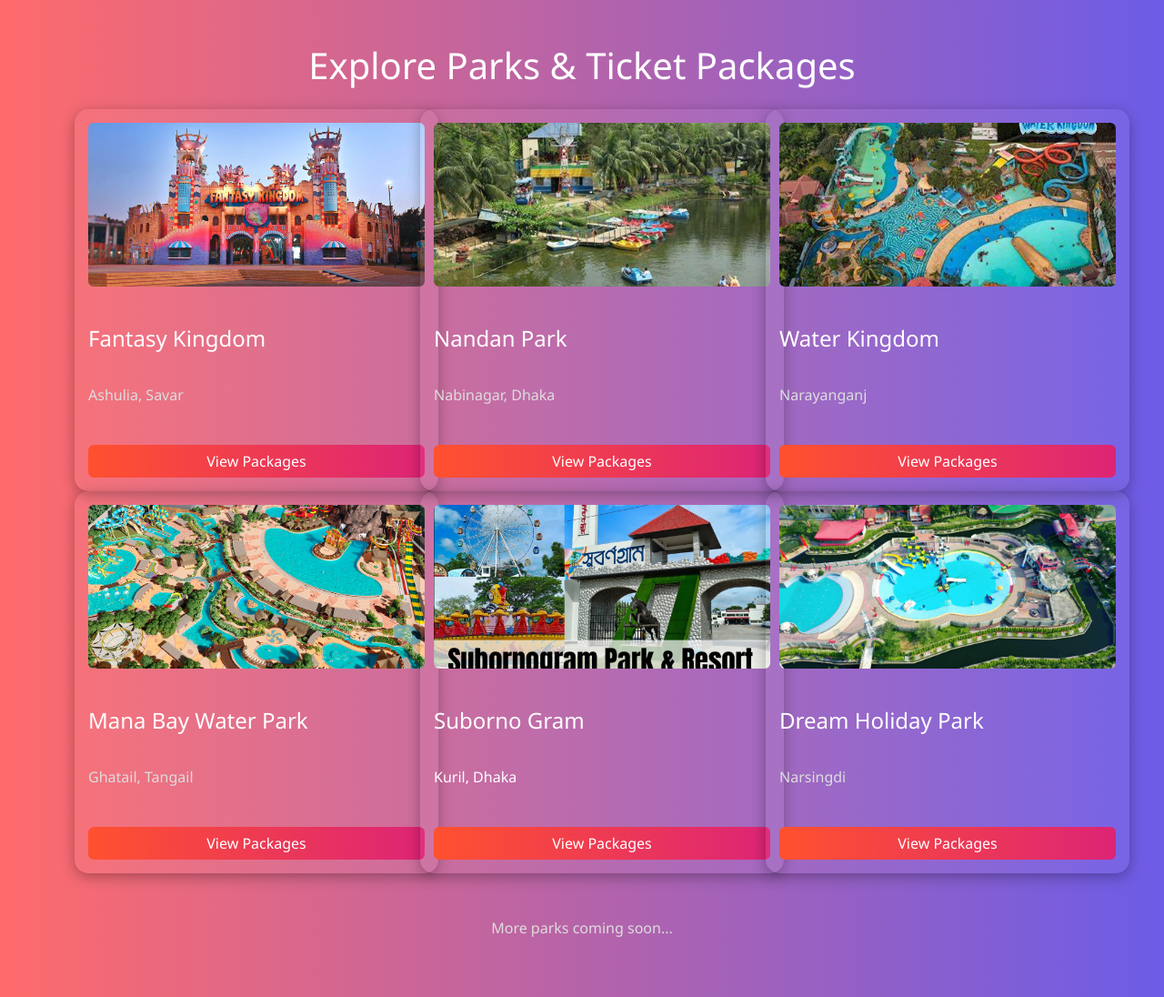
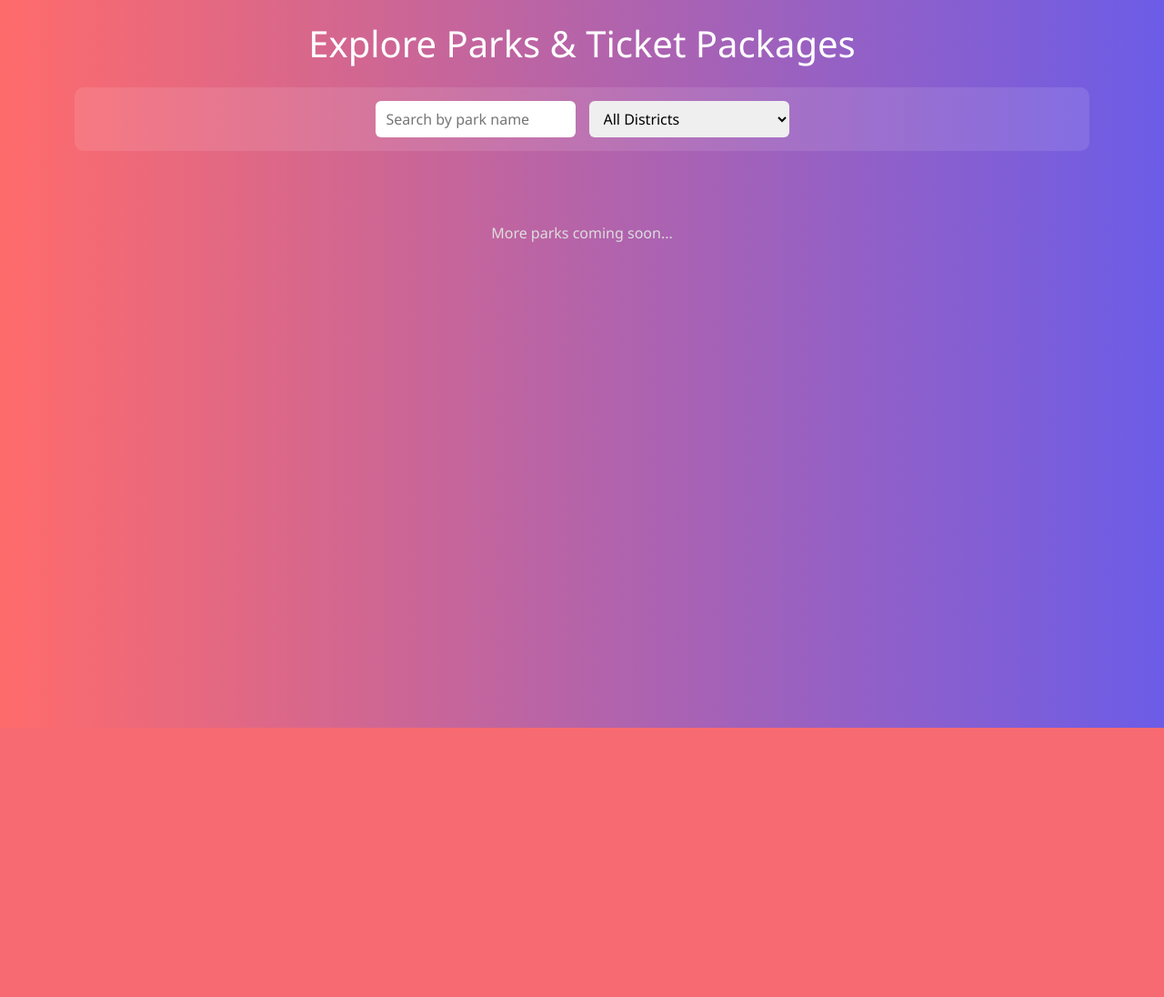
Before and after one commit to Muhtasim-Masum-Hasnayen/Ticket_Management_System, a PHP site: page /Parks.php in a window 1280 px wide. Shown: the whole page at 91% size. After the commit the page ends 800 px from the top, so only its background shows below. Run offline with PHP 8.4, Linux system fonts and the light colour scheme; data that the repository does not hold is empty.

Commit message:
5th Commit

```diff
--- a/Parks.php
+++ b/Parks.php
@@ -1,9 +1,16 @@
+<?php
+include 'db_connect.php';
+
+// Fetch all parks
+$stmt = $conn->query("SELECT * FROM parks ORDER BY name");
+$parks = $stmt->fetchAll();
+?>
+
 <!DOCTYPE html>
 <html lang="en">
-
 <head>
-  <meta charset="UTF-8">
-  <meta name="viewport" content="width=device-width, initial-scale=1.0">
+  <meta charset="UTF-8" />
+  <meta name="viewport" content="width=device-width, initial-scale=1" />
   <title>Parks - SmartTicket</title>
   <link href="https://cdn.jsdelivr.net/npm/bootstrap@5.3.0/dist/css/bootstrap.min.css" rel="stylesheet">
   <link href="https://cdn.jsdelivr.net/npm/bootstrap-icons@1.10.5/font/bootstrap-icons.css" rel="stylesheet">
@@ -13,29 +20,27 @@
       color: #fff;
       font-family: 'Segoe UI', sans-serif;
     }
-
     .park-card {
-      width: 400px;
-      height: 420px;
-      background: rgba(255, 255, 255, 0.05);
+      width: 100%;
+      max-width: 400px;
+      background: rgba(255,255,255,0.05);
       border-radius: 15px;
       padding: 15px;
-      box-shadow: 0 4px 15px rgba(0, 0, 0, 0.3);
+      box-shadow: 0 4px 15px rgba(0,0,0,0.3);
       transition: transform 0.3s ease;
       display: flex;
       flex-direction: column;
       justify-content: space-between;
+      margin-bottom: 30px;
     }
-
     .park-card:hover {
       transform: scale(1.02);
     }
-
     .package-card {
-      background-color: #111111;
+      background-color: #111;
       border-radius: 12px;
-      padding: 20px;
-      margin: 15px 0;
+      padding: 15px;
+      margin-bottom: 10px;
     }
     .park-card img {
       width: 100%;
@@ -43,231 +48,111 @@
       object-fit: cover;
       border-radius: 10px;
     }
-
-
     .btn-gradient {
       background: linear-gradient(to right, #ff512f, #dd2476);
       border: none;
       color: white;
     }
-
     .btn-gradient:hover {
       background: linear-gradient(to right, #dd2476, #ff512f);
     }
-
     .text-muted-light {
       color: #ddd;
     }
+    .filter-section {
+      background: rgba(255,255,255,0.1);
+      padding: 15px;
+      border-radius: 10px;
+      margin-bottom: 30px;
+      display: flex;
+      flex-wrap: wrap;
+      gap: 15px;
+      justify-content: center;
+    }
+    .filter-section input, .filter-section select {
+      padding: 8px 12px;
+      border-radius: 6px;
+      border: none;
+      width: 220px;
+    }
   </style>
 </head>
-
 <body>
-  <div class="container py-5">
+  <div class="container py-4">
     <h1 class="text-center mb-4">Explore Parks & Ticket Packages</h1>
 
-    <!-- Featured Parks -->
-    <div class="row">
-      <!-- Example Park Card -->
-      <div class="col-md-6 col-lg-4">
-        <div class="park-card">
-          <img src="Fantasy.jpg" class="img-fluid rounded mb-3" alt="Fantasy Kingdom">
-          <h4>Fantasy Kingdom</h4>
-          <p class="text-muted-light">Ashulia, Savar</p>
-          <button class="btn btn-gradient w-100" data-bs-toggle="collapse" data-bs-target="#fantasyPackages">View Packages</button>
+    <!-- Filter Section -->
+    <div class="filter-section">
+      <input type="text" id="searchInput" onkeyup="filterParks()" placeholder="Search by park name">
+      <select id="locationFilter" onchange="filterParks()">
+        <option value="">All Districts</option>
+        <?php
+        $districts = ["Bagerhat", "Bandarban", "Barguna", "Barisal", "Bhola", "Bogra", "Brahmanbaria", "Chandpur", "Chapai Nawabganj", "Chattogram", "Chuadanga", "Comilla", "Cox's Bazar", "Dhaka", "Dinajpur", "Faridpur", "Feni", "Gaibandha", "Gazipur", "Gopalganj", "Habiganj", "Jamalpur", "Jashore", "Jhalokathi", "Jhenaidah", "Joypurhat", "Khagrachari", "Khulna", "Kishoreganj", "Kurigram", "Kushtia", "Lakshmipur", "Lalmonirhat", "Madaripur", "Magura", "Manikganj", "Meherpur", "Moulvibazar", "Munshiganj", "Mymensingh", "Naogaon", "Narail", "Narayanganj", "Narsingdi", "Natore", "Netrokona", "Nilphamari", "Noakhali", "Pabna", "Panchagarh", "Patuakhali", "Pirojpur", "Rajbari", "Rajshahi", "Rangamati", "Rangpur", "Satkhira", "Shariatpur", "Sherpur", "Sirajganj", "Sunamganj", "Sylhet", "Tangail", "Thakurgaon"];
+        foreach ($districts as $d) {
+          echo "<option value='$d'>$d</option>";
+        }
+        ?>
+      </select>
+    </div>
 
-          <div class="collapse mt-3" id="fantasyPackages">
-            <div class="package-card">
-              <h5>🎓 Student Package</h5>
-              <p>৳400 per person. ID required. Includes 5 rides.</p>
-              <button class="btn btn-outline-light btn-sm">Book Now</button>
-            </div>
-            <div class="package-card">
-              <h5>💑 Couple Package</h5>
-              <p>৳800 for 2 persons. Free photo booth & drink.</p>
-              <button class="btn btn-outline-light btn-sm">Book Now</button>
-            </div>
-            <div class="package-card">
-              <h5>👨‍👩‍👧‍👦 Family Package</h5>
-              <p>৳1800 for 5 members. Includes lunch & ride pass.</p>
-              <button class="btn btn-outline-light btn-sm">Book Now</button>
-            </div>
-            <div class="package-card">
-              <h5>🏢 Corporate Package</h5>
-              <p>৳5000 for 10 members. Free lounge & event support.</p>
-              <button class="btn btn-outline-light btn-sm">Book Now</button>
+    <div class="row justify-content-center" id="parkContainer">
+      <?php foreach ($parks as $index => $park):
+        $id = $park['park_id'];
+        $name = htmlspecialchars($park['name']);
+        $img = !empty($park['photo']) ? $park['photo'] : 'no-image.png';
+        $collapseId = "collapse" . $index;
+      ?>
+        <div class="col-md-6 col-lg-4 park-box" data-name="<?= strtolower($name) ?>" data-location="<?= strtolower($park['location']) ?>">
+          <div class="park-card">
+            <img src="admin/<?= htmlspecialchars($img) ?>" alt="<?= $name ?>">
+            <h4 class="mt-2"><?= $name ?></h4>
+            <p class="text-muted-light"><?= htmlspecialchars($park['location']) ?></p>
+            <small><?= nl2br(htmlspecialchars($park['description'])) ?></small>
+
+            <button class="btn btn-gradient w-100 mt-3"
+                    type="button"
+                    data-bs-toggle="collapse"
+                    data-bs-target="#<?= $collapseId ?>"
+                    aria-expanded="false"
+                    aria-controls="<?= $collapseId ?>">
+              View Packages
+            </button>
+
+            <div class="collapse mt-3" id="<?= $collapseId ?>">
+              <?php
+                $sections = [
+                  'General'   => 'general',
+                  'Family (4 people)'    => 'family',
+                  'Student (10 people)'   => 'student',
+                  'Corporate (10 people)' => 'corporate'
+                ];
+                foreach ($sections as $title => $col):
+                  $desc = $park["{$col}_description"];
+                  $price = $park["{$col}_price"];
+                  $tickets = $park["{$col}_available_ticket"];
+                  if ($desc || $price || $tickets !== null):
+              ?>
+                <div class="package-card">
+                  <h5><?= $title ?></h5>
+                  <?php if ($desc): ?>
+                    <p><?= nl2br(htmlspecialchars($desc)) ?></p>
+                  <?php endif; ?>
+                  <?php if ($price !== null): ?>
+                    <p><strong>Price:</strong> ৳<?= number_format($price, 2) ?></p>
+                  <?php endif; ?>
+                  <?php if ($tickets !== null): ?>
+                    <p><strong>Available Tickets:</strong> <?= $tickets ?></p>
+                  <?php endif; ?>
+                  <a href="book.php?park_id=<?= $id ?>&package=<?= urlencode($col) ?>"
+                     class="btn btn-outline-light btn-sm">Book Now</a>
+                  <a href="buy.php?park_id=<?= $id ?>&package=<?= urlencode($col) ?>"
+                     class="btn btn-outline-light btn-sm">Buy Ticket</a>
+                </div>
+              <?php endif; endforeach; ?>
             </div>
           </div>
         </div>
-      </div>
-
-      <!-- Add more park cards here -->
-      <div class="col-md-6 col-lg-4">
-        <div class="park-card">
-          <img src="Nandan.jpg" class="img-fluid rounded mb-3" alt="Nandan Park">
-          <h4>Nandan Park</h4>
-          <p class="text-muted-light">Nabinagar, Dhaka</p>
-          <button class="btn btn-gradient w-100" data-bs-toggle="collapse" data-bs-target="#nandanPackages">View Packages</button>
-
-          <div class="collapse mt-3" id="nandanPackages">
-            <div class="package-card">
-              <h5>🎓 Student Package</h5>
-              <p>৳350 per person. Includes entry & 3 rides.</p>
-              <button class="btn btn-outline-light btn-sm">Book Now</button>
-            </div>
-            <div class="package-card">
-              <h5>💑 Couple Package</h5>
-              <p>৳750 for 2. Romantic ride + lunch combo.</p>
-              <button class="btn btn-outline-light btn-sm">Book Now</button>
-            </div>
-            <div class="package-card">
-              <h5>👨‍👩‍👧‍👦 Family Package</h5>
-              <p>৳1600 family ticket. Includes water zone.</p>
-              <button class="btn btn-outline-light btn-sm">Book Now</button>
-            </div>
-            <div class="package-card">
-              <h5>🏢 Corporate Package</h5>
-              <p>৳4500 for 8. Meeting space & buffet included.</p>
-              <button class="btn btn-outline-light btn-sm">Book Now</button>
-            </div>
-          </div>
-        </div>
-      </div>
-
-
-      <!-- Water Kingdom -->
-      <div class="col-md-6 col-lg-4">
-        <div class="park-card">
-          <img src="WaterKingdom.jpg" class="img-fluid rounded mb-3" alt="Water Kingdom">
-          <h4>Water Kingdom</h4>
-          <p class="text-muted-light">Narayanganj</p>
-          <button class="btn btn-gradient w-100" data-bs-toggle="collapse" data-bs-target="#waterPackages">View Packages</button>
-
-          <div class="collapse mt-3" id="waterPackages">
-            <div class="package-card">
-              <h5>🎓 Student Package</h5>
-              <p>৳350 per person. ID required. Includes water slides & wave pool.</p>
-              <button class="btn btn-outline-light btn-sm">Book Now</button>
-            </div>
-            <div class="package-card">
-              <h5>💑 Couple Package</h5>
-              <p>৳750 for 2 persons. Romantic tube ride & snack voucher.</p>
-              <button class="btn btn-outline-light btn-sm">Book Now</button>
-            </div>
-            <div class="package-card">
-              <h5>👨‍👩‍👧‍👦 Family Package</h5>
-              <p>৳1600 for 5 members. All-day pass + kid zone access.</p>
-              <button class="btn btn-outline-light btn-sm">Book Now</button>
-            </div>
-            <div class="package-card">
-              <h5>🏢 Corporate Package</h5>
-              <p>৳4800 for 10 people. Reserved cabana & team activities.</p>
-              <button class="btn btn-outline-light btn-sm">Book Now</button>
-            </div>
-          </div>
-        </div>
-      </div>
-
-      <!-- Mana Bay Water Park -->
-      <div class="col-md-6 col-lg-4">
-        <div class="park-card">
-          <img src="Mana Bay.jpg" class="img-fluid rounded mb-3" alt="Mana Bay Water Park">
-          <h4>Mana Bay Water Park</h4>
-          <p class="text-muted-light">Ghatail, Tangail</p>
-          <button class="btn btn-gradient w-100" data-bs-toggle="collapse" data-bs-target="#manaPackages">View Packages</button>
-
-          <div class="collapse mt-3" id="manaPackages">
-            <div class="package-card">
-              <h5>🎓 Student Package</h5>
-              <p>৳450 per student. Free locker, includes slides & rain dance.</p>
-              <button class="btn btn-outline-light btn-sm">Book Now</button>
-            </div>
-            <div class="package-card">
-              <h5>💑 Couple Package</h5>
-              <p>৳900 for 2. Couple cabana + ice cream voucher.</p>
-              <button class="btn btn-outline-light btn-sm">Book Now</button>
-            </div>
-            <div class="package-card">
-              <h5>👨‍👩‍👧‍👦 Family Package</h5>
-              <p>৳2000 for 5. Kids slide area & water shows included.</p>
-              <button class="btn btn-outline-light btn-sm">Book Now</button>
-            </div>
-            <div class="package-card">
-              <h5>🏢 Corporate Package</h5>
-              <p>৳5200 for 10. Water volleyball + event decoration.</p>
-              <button class="btn btn-outline-light btn-sm">Book Now</button>
-            </div>
-          </div>
-        </div>
-      </div>
-
-      <!-- Suborno Gram -->
-      <div class="col-md-6 col-lg-4">
-        <div class="park-card">
-          <img src="SubornoGram.jpg" class="img-fluid rounded mb-3" alt="Suborno Gram">
-          <h4>Suborno Gram</h4>
-          <p class="text-muted-lig+ht">Kuril, Dhaka</p>
-          <button class="btn btn-gradient w-100" data-bs-toggle="collapse" data-bs-target="#subornoPackages">View Packages</button>
-
-          <div class="collapse mt-3" id="subornoPackages">
-            <div class="package-card">
-              <h5>🎓 Student Package</h5>
-              <p>৳300 per student. Museum tour & cultural show access.</p>
-              <button class="btn btn-outline-light btn-sm">Book Now</button>
-            </div>
-            <div class="package-card">
-              <h5>💑 Couple Package</h5>
-              <p>৳700 for 2. Boating, garden walk & couple photo shoot.</p>
-              <button class="btn btn-outline-light btn-sm">Book Now</button>
-            </div>
-            <div class="package-card">
-              <h5>👨‍👩‍👧‍👦 Family Package</h5>
-              <p>৳1500 for 5. Picnic spot, play zone & snacks included.</p>
-              <button class="btn btn-outline-light btn-sm">Book Now</button>
-            </div>
-            <div class="package-card">
-              <h5>🏢 Corporate Package</h5>
-              <p>৳4500 for 10. Open stage, seminar hall, and catering.</p>
-              <button class="btn btn-outline-light btn-sm">Book Now</button>
-            </div>
-          </div>
-        </div>
-      </div>
-
-      <!-- Narsingdi Dream Holiday Park -->
-      <div class="col-md-6 col-lg-4">
-        <div class="park-card">
-          <img src="Dream Holiday Park.jpg" class="img-fluid rounded mb-3" alt="Narsingdi Dream Holiday Park">
-          <h4>Dream Holiday Park</h4>
-          <p class="text-muted-light">Narsingdi</p>
-          <button class="btn btn-gradient w-100" data-bs-toggle="collapse" data-bs-target="#dreamPackages">View Packages</button>
-
-          <div class="collapse mt-3" id="dreamPackages">
-            <div class="package-card">
-              <h5>🎓 Student Package</h5>
-              <p>৳380 per student. Includes adventure zone & train ride.</p>
-              <button class="btn btn-outline-light btn-sm">Book Now</button>
-            </div>
-            <div class="package-card">
-              <h5>💑 Couple Package</h5>
-              <p>৳850 for 2. Private garden table & tea break.</p>
-              <button class="btn btn-outline-light btn-sm">Book Now</button>
-            </div>
-            <div class="package-card">
-              <h5>👨‍👩‍👧‍👦 Family Package</h5>
-              <p>৳1700 for 5. Free photo session & ride bands.</p>
-              <button class="btn btn-outline-light btn-sm">Book Now</button>
-            </div>
-            <div class="package-card">
-              <h5>🏢 Corporate Package</h5>
-              <p>৳4900 for 10. Large picnic spot + logistic support.</p>
-              <button class="btn btn-outline-light btn-sm">Book Now</button>
-            </div>
-          </div>
-        </div>
-      </div>
-
-
-      <!-- Repeat cards for Water Kingdom, Mana Bay, Narshindi Park, Suborno Gram -->
+      <?php endforeach; ?>
     </div>
 
     <div class="text-center mt-5">
@@ -276,6 +161,19 @@
   </div>
 
   <script src="https://cdn.jsdelivr.net/npm/bootstrap@5.3.0/dist/js/bootstrap.bundle.min.js"></script>
+  <script>
+    function filterParks() {
+      const search = document.getElementById('searchInput').value.toLowerCase();
+      const location = document.getElementById('locationFilter').value.toLowerCase();
+      const parks = document.querySelectorAll('.park-box');
+
+      parks.forEach(park => {
+        const name = park.getAttribute('data-name');
+        const loc = park.getAttribute('data-location');
+        const match = name.includes(search) && (location === '' || loc === location);
+        park.style.display = match ? 'block' : 'none';
+      });
+    }
+  </script>
 </body>
-
 </html>
```
